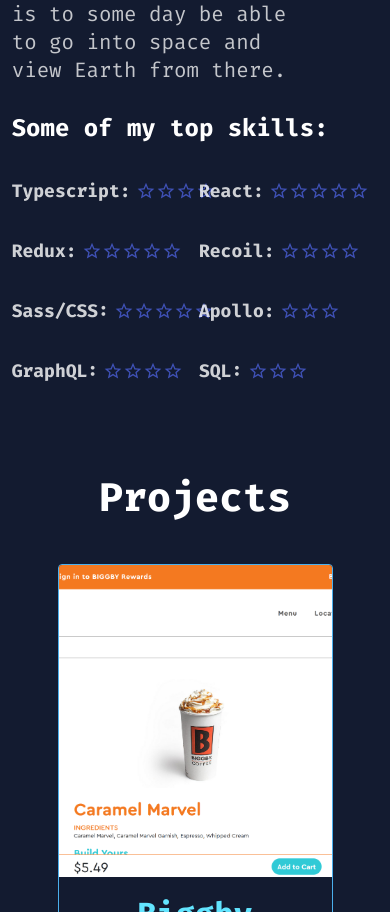
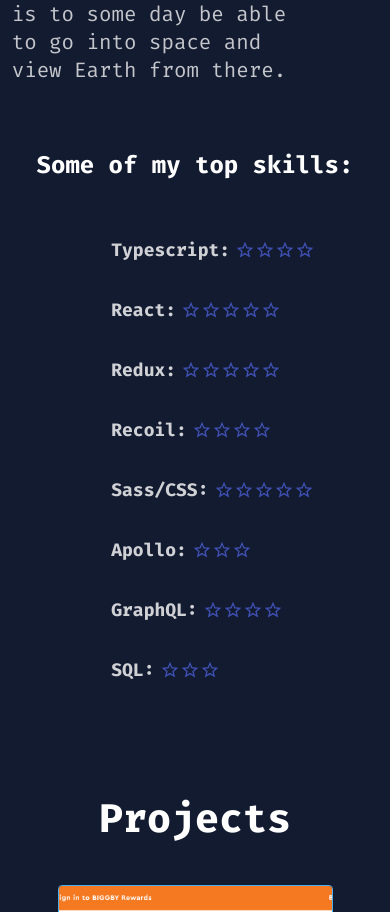
Before and after one commit to almaraz333/portfolio, a React (Create React App) app: page / in a window 390 px wide. Shown: the part 1871-2783 px from the top of the page. Built offline with nearby package versions, Linux system fonts and the light colour scheme.

Commit message:
some styling changes right on master aye

```diff
--- a/src/components/mainContent/About/Skills.tsx
+++ b/src/components/mainContent/About/Skills.tsx
@@ -18,12 +18,12 @@
     { skill: "SQL", stars: 3 },
   ];
   return (
-    <div>
+    <div className="skills-container">
       <h3 style={{ fontSize: "1.5rem" }}>Some of my top skills:</h3>
       <br />
-      <Grid container spacing={1}>
+      <Grid className="skills" container spacing={1}>
         {skills.map((skill) => (
-          <Grid item xs={6}>
+          <Grid item className="skill" xs={6}>
             <Skill label={skill.skill} stars={skill.stars} />
           </Grid>
         ))}
--- a/src/scss/app.scss
+++ b/src/scss/app.scss
@@ -260,6 +260,20 @@
             .techs{
                 margin: 0 auto;
             }
+            .skills-container{
+                h3{
+                    margin-top: 10%;
+                    font-size: 1.5rem;
+                    text-align: center;
+                }
+                .skills{
+                    margin: 5% auto;
+                    align-items: flex-start;
+                    width: 45vw;
+                    flex-direction: column !important;
+
+                }
+            }
         }
     }
 
```
